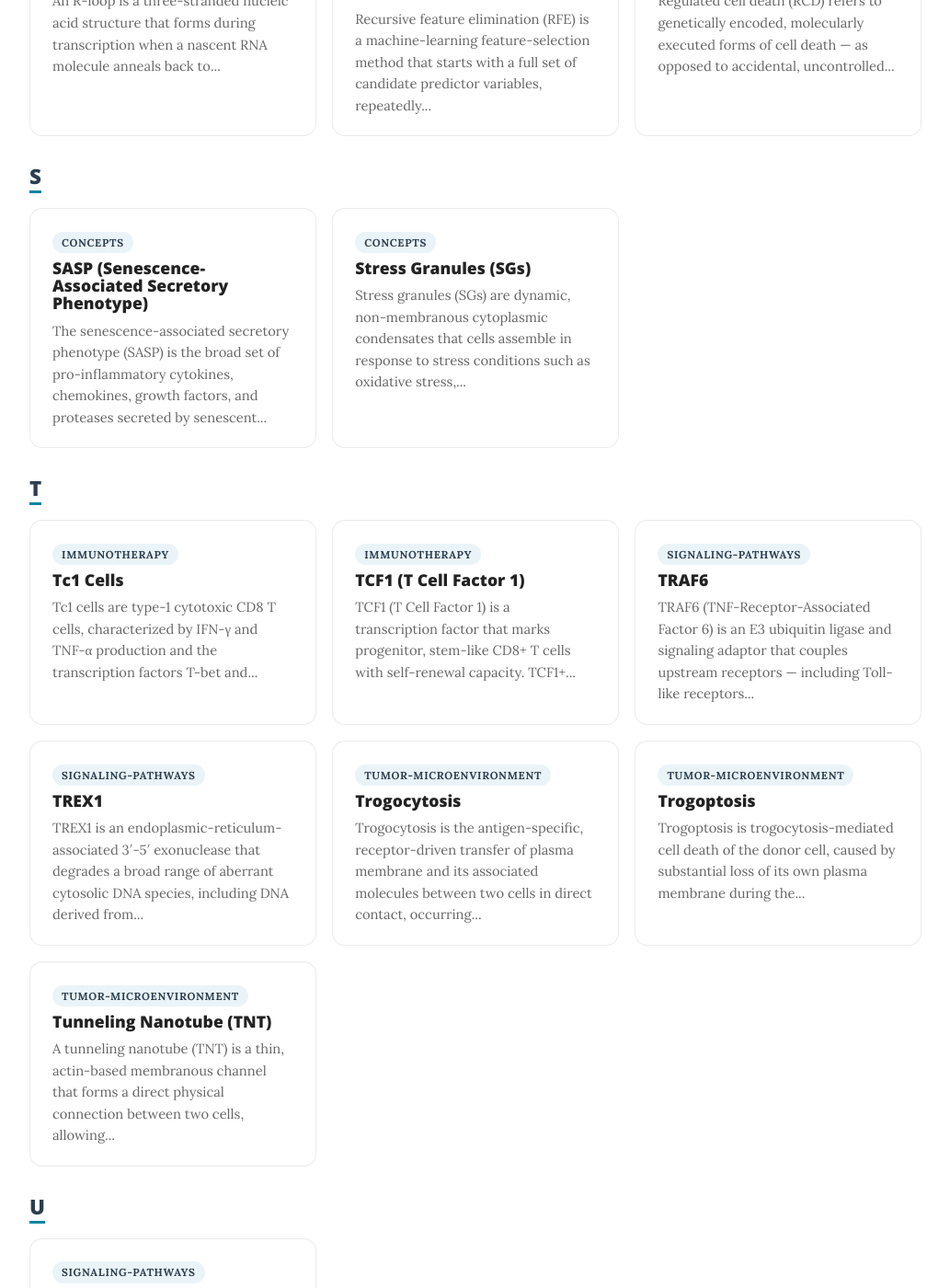
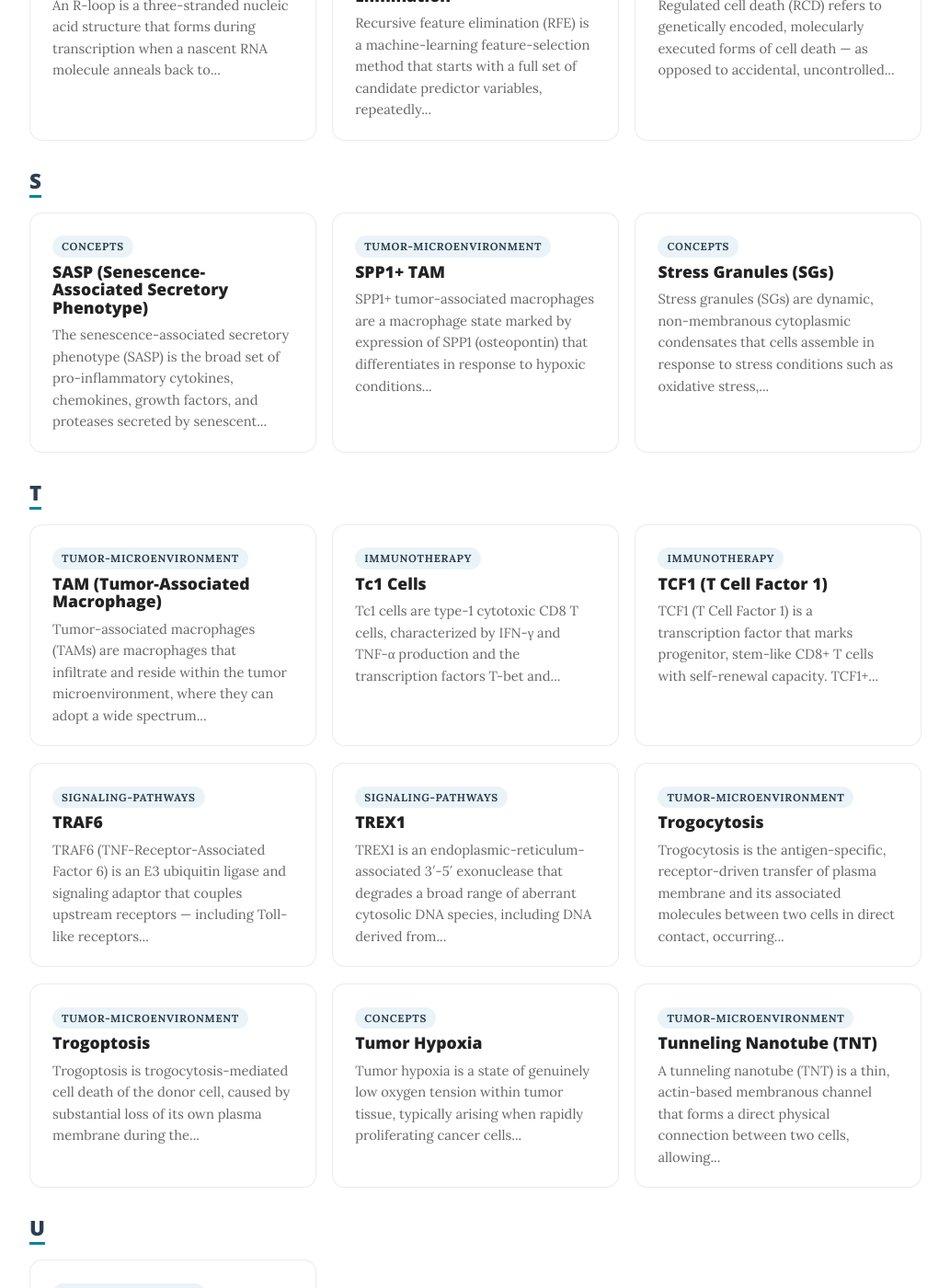
Before and after one commit to mjyeon0807-hub/mjyeon0807-hub.github.io, a Jekyll site: the page built from wiki.md, in a window 1280 px wide and 1400 px high, scrolled down 8898 px. Shown: the whole window at 92% size, without its empty margins (123-1156 px from the left). Built offline with Jekyll 4.4.1, drawn with Linux system fonts in a browser that asks for light colours; some of the changed text lies outside the part shown.

Commit message:
Add glossary terms + Today's Paper for Vuong et al. 2026 ccRCC hypoxia paper
New terms: hypoxia, pseudohypoxia, vessel normalization, TAM, SPP1+ TAM.
Cross-links EMT to hypoxia as an upstream trigger. Today's Paper covers
the hypoxia-paradox mechanism behind TKI/IO's shorter durability versus
dual checkpoint blockade in metastatic ccRCC.

Co-Authored-By: Claude Sonnet 5 <noreply@anthropic.com>

```diff
--- a/_data/wiki_papers.yml
+++ b/_data/wiki_papers.yml
@@ -115,3 +115,9 @@ ge-2026-stress-granules-ferroptosis:
   authors: "Zehe Ge, Zihan Wang, Erjie Zhao, et al., Fang Liu, Bo Chu, Xu Qian"
   year: 2026
   doi: "10.1038/s41556-026-01953-5"
+
+vuong-2026-hypoxia-ccrcc:
+  title: "Hypoxia shapes both therapeutic response and resistance in metastatic clear cell renal cell carcinoma"
+  authors: "Lynda Vuong, Andrew E. Cornish, Jennifer Pfeil, et al., Ming O. Li, A. Ari Hakimi"
+  year: 2026
+  doi: "10.1016/j.ccell.2026.05.007"
--- a/_glossary/emt-p-emt-met.md
+++ b/_glossary/emt-p-emt-met.md
@@ -2,10 +2,12 @@
 title: "EMT / p-EMT / MET"
 term_id: emt-p-emt-met
 category: tumor-microenvironment
-related: [ctc, anoikis-resistance, ccsc]
-sources: [kim-2026-ctc]
+related: [ctc, anoikis-resistance, ccsc, hypoxia]
+sources: [kim-2026-ctc, vuong-2026-hypoxia-ccrcc]
 ---
 
 Epithelial-mesenchymal transition (EMT) is the process by which epithelial cells lose polarity and cell-cell adhesion to gain migratory, mesenchymal-like properties; the reverse process is mesenchymal-to-epithelial transition (MET).
 
 Between these two extremes lies partial EMT (p-EMT), a hybrid state — associated with DNA-hypomethylated stemness genes — that lets tumor cells retain some epithelial adhesion while migrating collectively as clusters, then rapidly undergo MET to re-establish epithelial identity at a distant metastatic site.
+
+Tumor hypoxia is one well-established trigger of EMT programs: TGF-β signaling activated under hypoxic stress can drive tumor and stromal cells toward an EMT-like, extracellular-matrix-remodeling state that favors invasion and metastatic spread.
--- /dev/null
+++ b/_glossary/hypoxia.md
@@ -0,0 +1,9 @@
+---
+title: "Tumor Hypoxia"
+term_id: hypoxia
+category: concepts
+related: [pseudohypoxia, vessel-normalization, tam, spp1-tam]
+sources: [vuong-2026-hypoxia-ccrcc]
+---
+
+Tumor hypoxia is a state of genuinely low oxygen tension within tumor tissue, typically arising when rapidly proliferating cancer cells outgrow their blood supply or when tumor vasculature is structurally abnormal or damaged. Hypoxia activates hypoxia-inducible factors (HIFs), which reprogram cell metabolism and signaling to promote angiogenesis, immune evasion, and — in many cancers — invasion and metastasis. Because hypoxia can also arise indirectly (for example, through constitutive HIF activation independent of true low oxygen, as in pseudohypoxia), directly visualizing or measuring oxygen tension is often necessary to confirm genuine tissue hypoxia rather than infer it from HIF pathway activity alone.
--- /dev/null
+++ b/_glossary/pseudohypoxia.md
@@ -0,0 +1,9 @@
+---
+title: "Pseudohypoxia"
+term_id: pseudohypoxia
+category: signaling-pathways
+related: [hypoxia, vessel-normalization]
+sources: [vuong-2026-hypoxia-ccrcc]
+---
+
+Pseudohypoxia is a state of constitutive activation of the hypoxia-inducible factor (HIF) signaling pathway that occurs independent of actual low tissue oxygen tension. The clearest example is clear cell renal cell carcinoma (ccRCC), where loss of the von Hippel-Lindau (VHL) tumor suppressor prevents the normal oxygen-dependent degradation of HIF-1α and HIF-2α, so these transcription factors remain active — driving angiogenesis and a hyper-vascular tumor phenotype — even when the tissue is not actually oxygen-deprived. Because pseudohypoxia mimics the downstream signaling of true hypoxia, distinguishing the two requires direct measurement of oxygen tension rather than relying on HIF pathway activity alone.
--- /dev/null
+++ b/_glossary/spp1-tam.md
@@ -0,0 +1,9 @@
+---
+title: "SPP1+ TAM"
+term_id: spp1-tam
+category: tumor-microenvironment
+related: [tam, hypoxia, gsc]
+sources: [vuong-2026-hypoxia-ccrcc]
+---
+
+SPP1+ tumor-associated macrophages are a macrophage state marked by expression of SPP1 (osteopontin) that differentiates in response to hypoxic conditions within the tumor microenvironment. Across multiple human cancers, SPP1+ TAMs have been associated with tissue hypoxia, poor prognosis, and reduced responsiveness to immunotherapy, making SPP1 expression a commonly used marker for identifying hypoxic, immunosuppressive regions of a tumor.
--- /dev/null
+++ b/_glossary/tam.md
@@ -0,0 +1,9 @@
+---
+title: "TAM (Tumor-Associated Macrophage)"
+term_id: tam
+category: tumor-microenvironment
+related: [spp1-tam, hypoxia, ccsc]
+sources: [vuong-2026-hypoxia-ccrcc]
+---
+
+Tumor-associated macrophages (TAMs) are macrophages that infiltrate and reside within the tumor microenvironment, where they can adopt a wide spectrum of functional states depending on local signals such as oxygen tension, cytokines, and metabolites. Some TAM states support antigen presentation and anti-tumor immunity, while others promote immune suppression, angiogenesis, and tumor progression. Because TAMs are highly plastic and heterogeneous, tumors typically contain multiple distinct TAM subpopulations simultaneously, each shaped by — and reflecting — the local microenvironmental conditions in which it differentiated.
--- /dev/null
+++ b/_glossary/vessel-normalization.md
@@ -0,0 +1,9 @@
+---
+title: "Vessel Normalization (VN)"
+term_id: vessel-normalization
+category: concepts
+related: [hypoxia, pseudohypoxia]
+sources: [vuong-2026-hypoxia-ccrcc]
+---
+
+Vessel normalization (VN) is a hypothesized effect of anti-angiogenic therapy in which structurally abnormal, leaky tumor blood vessels are remodeled into a more mature, better-organized vasculature. In principle, this transiently improves blood flow and oxygen delivery to the tumor, reducing hypoxia and improving drug/immune cell penetration, before anti-angiogenic pressure eventually prunes vessels further. Whether — and to what extent — vessel normalization occurs varies by cancer type and treatment context, making it an important but not universal consideration when interpreting how anti-angiogenic drugs affect tumor oxygenation.
```
Also changed, not shown: _papers/vuong-2026-hypoxia-shapes-both-therapeutic-response.md (added, +17 -0 lines).
